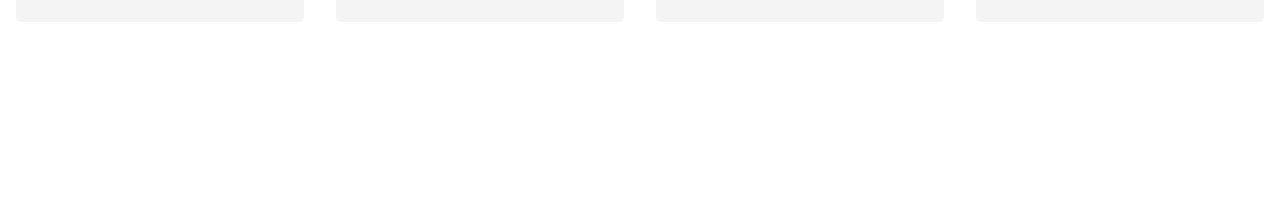
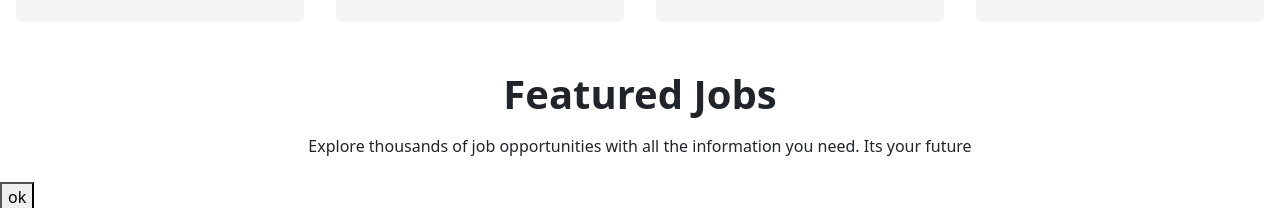
Before and after one commit to aminul-islam01/employment-center, a React (Vite) app: page / in a window 1280 px wide. Shown: the part 1216-1424 px from the top of the page. Before the commit the page ends 1286 px from the top, so only its background shows below. Built offline with nearby package versions, Linux system fonts and the light colour scheme.

Commit message:
add featured section

```diff
--- a/src/Components/CategoryItem/CategoryItem.jsx
+++ b/src/Components/CategoryItem/CategoryItem.jsx
@@ -2,8 +2,8 @@ import React from 'react';
 import Card from 'react-bootstrap/Card';
 
 const CategoryItem = ({category}) => {
-    console.log(category)
-    // const {category} = ca
+    // console.log(category)
+
     return (
         <Card className='p-4 mx-3 rounded-2 category-item'>
             <div className='bg-secondary bg-opacity-25 w-25 py-2 rounded-2'>
--- a/src/Components/Featured/Featured.jsx
+++ b/src/Components/Featured/Featured.jsx
@@ -1,10 +1,27 @@
-import React from 'react';
+import React, { useEffect, useState } from 'react';
+import { useLoaderData } from 'react-router-dom';
 
 const Featured = () => {
+    const [featured, setFeatured] = useState([]);
+    const data = useLoaderData();
+    useEffect(()=> {
+        const dataLimit = data.slice(0,4);
+        setFeatured(dataLimit)
+    }, [])
+    const handleShowAll = () => {
+        setFeatured(data)
+    }
+    console.log(featured)
     return (
         <div>
             <h2 className='text-center fw-bold fs-1 mb-3'>Featured Jobs</h2>
             <p className='text-center mb-4'>Explore thousands of job opportunities with all the information you need. Its your future</p>
+            <div>
+                {
+
+                }
+                <button onClick={handleShowAll}>ok</button>
+            </div>
         </div>
     );
 };
--- a/src/Components/Home/Home.jsx
+++ b/src/Components/Home/Home.jsx
@@ -1,12 +1,14 @@
 import React from 'react';
 import Banner from '../Banner/Banner';
 import Category from '../Category/Category';
+import Featured from '../Featured/Featured';
 
 const Home = () => {
     return (
         <div>
             <Banner></Banner>
             <Category></Category>
+            <Featured></Featured>
         </div>
     );
 };
--- a/src/main.jsx
+++ b/src/main.jsx
@@ -15,7 +15,8 @@ const router = createBrowserRouter([
     children: [
       {
         path: "/",
-        element: <Home></Home>
+        element: <Home></Home>,
+        loader: () => fetch('featured-job.json')
       },
       {
         path: "statistics",
```
Also changed, not shown: src/Components/FeaturedCard/FeaturedCard.jsx (added, +11 -0 lines).
